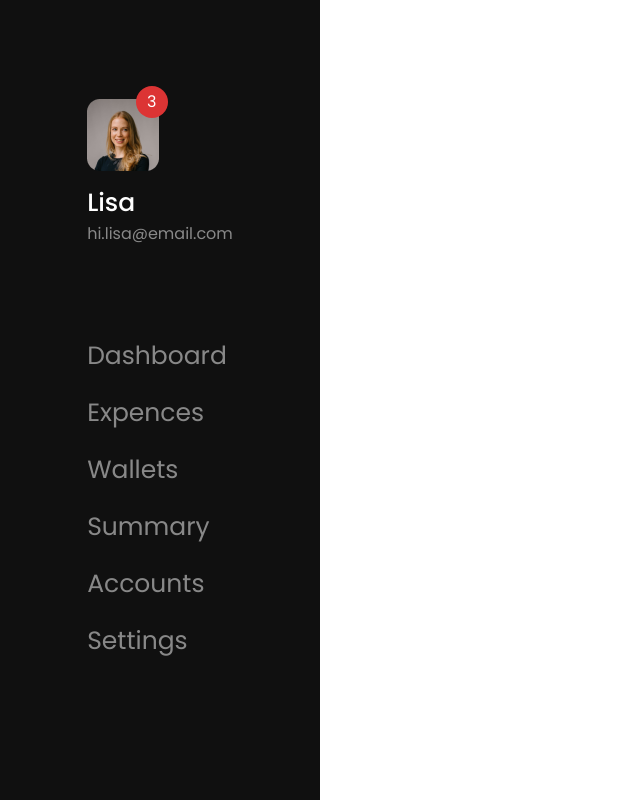
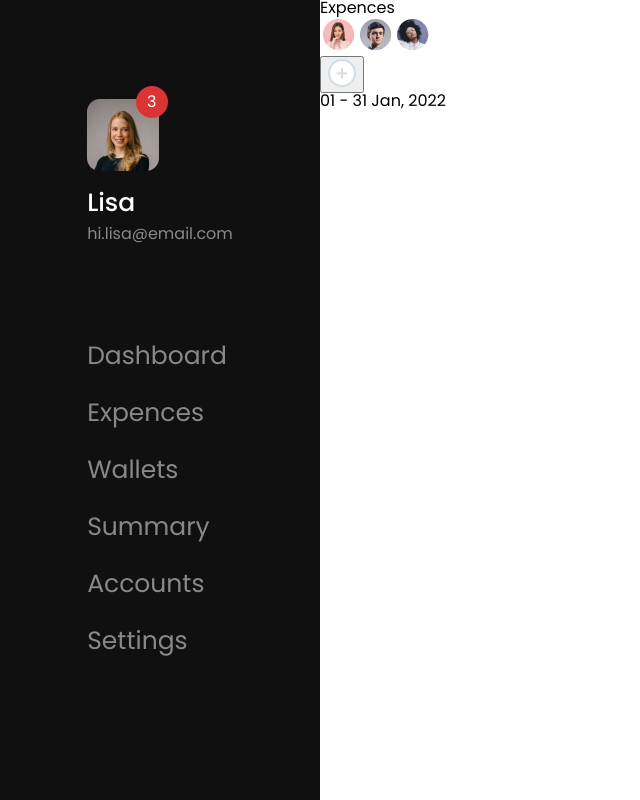
Before and after one commit to kritika243/dashboard-app, a React (Create React App) app: page / in a window 1280 px wide. Shown: the whole page, without its empty margins (0-640 px from the left). Built offline with nearby package versions, Linux system fonts and the light colour scheme.

Commit message:
started with the expences page

```diff
--- a/src/App.tsx
+++ b/src/App.tsx
@@ -2,12 +2,14 @@ import React from 'react'
 import { BrowserRouter as Router } from 'react-router-dom'
 import './App.css'
 import Sidebar from './components/Sidebar/Sidebar'
+import Expences from './pages/Expences/Expences'
 
 function App() {
   return (
     <>
       <Router>
         <Sidebar />
+        <Expences />
       </Router>
     </>
   )
--- /dev/null
+++ b/src/pages/Expences/Expences.module.scss
@@ -0,0 +1,7 @@
+.expences {
+  position: absolute;
+  top: 0;
+  right: 0;
+  bottom: 0;
+  width: 75vw;
+}
--- /dev/null
+++ b/src/pages/Expences/Expences.tsx
@@ -0,0 +1,32 @@
+import styles from './Expences.module.scss'
+import person1 from '../../assets/png/person1.png'
+import person2 from '../../assets/png/person2.png'
+import person3 from '../../assets/png/person3.png'
+import addIcon from '../../assets/png/addIcon.png'
+
+export default function Expences() {
+  return (
+    <>
+      <main className={styles.expences}>
+        <div className={styles.expences_card}>
+          <section className={styles.expences_overview}>
+            <div className={styles.expences_header}>
+              <p className={styles.expences_title}>Expences</p>
+              <div className={styles.expences_actions}>
+                <div className={styles.people}>
+                  <img src={person1} alt='person 1' />
+                  <img src={person2} alt='person 2' />
+                  <img src={person3} alt='person 3' />
+                </div>
+                <button>
+                  <img src={addIcon} alt='add more' />
+                </button>
+              </div>
+            </div>
+            <p className={styles.date}>01 - 31 Jan, 2022</p>
+          </section>
+        </div>
+      </main>
+    </>
+  )
+}
```
